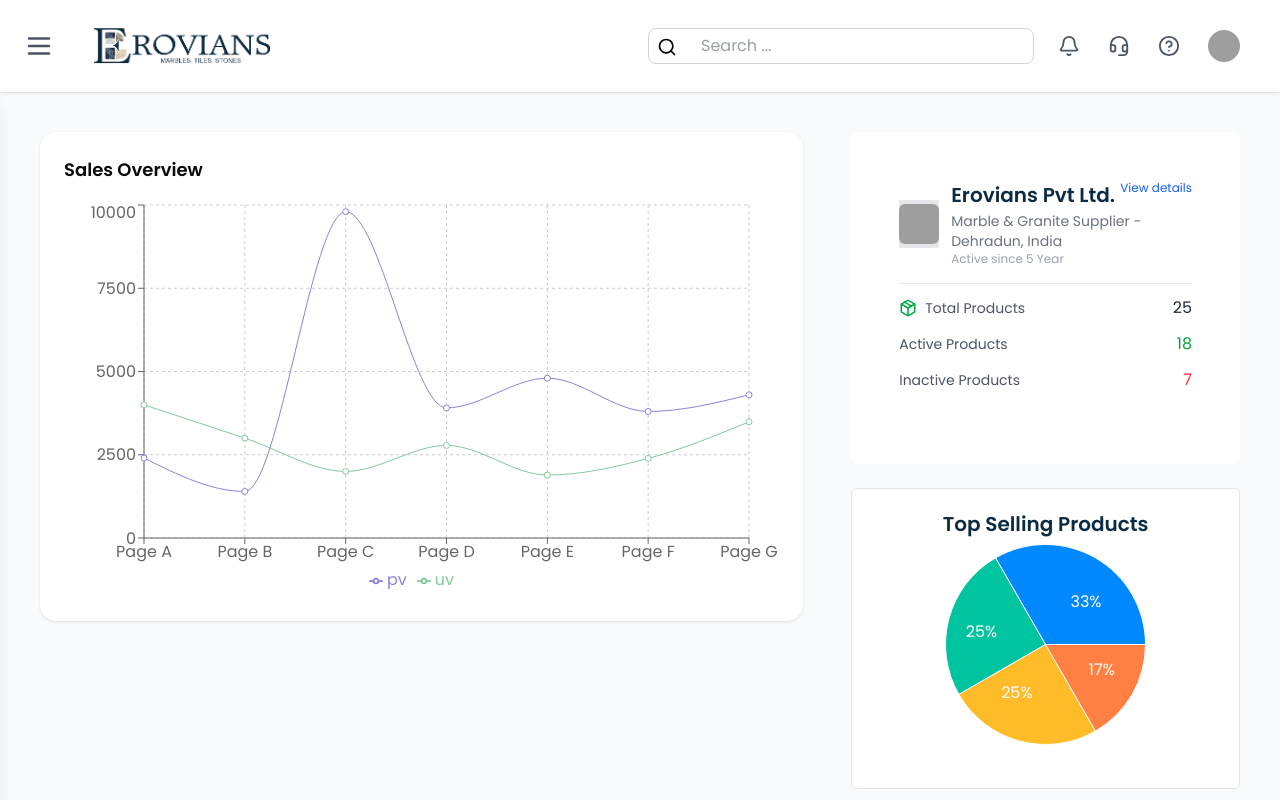
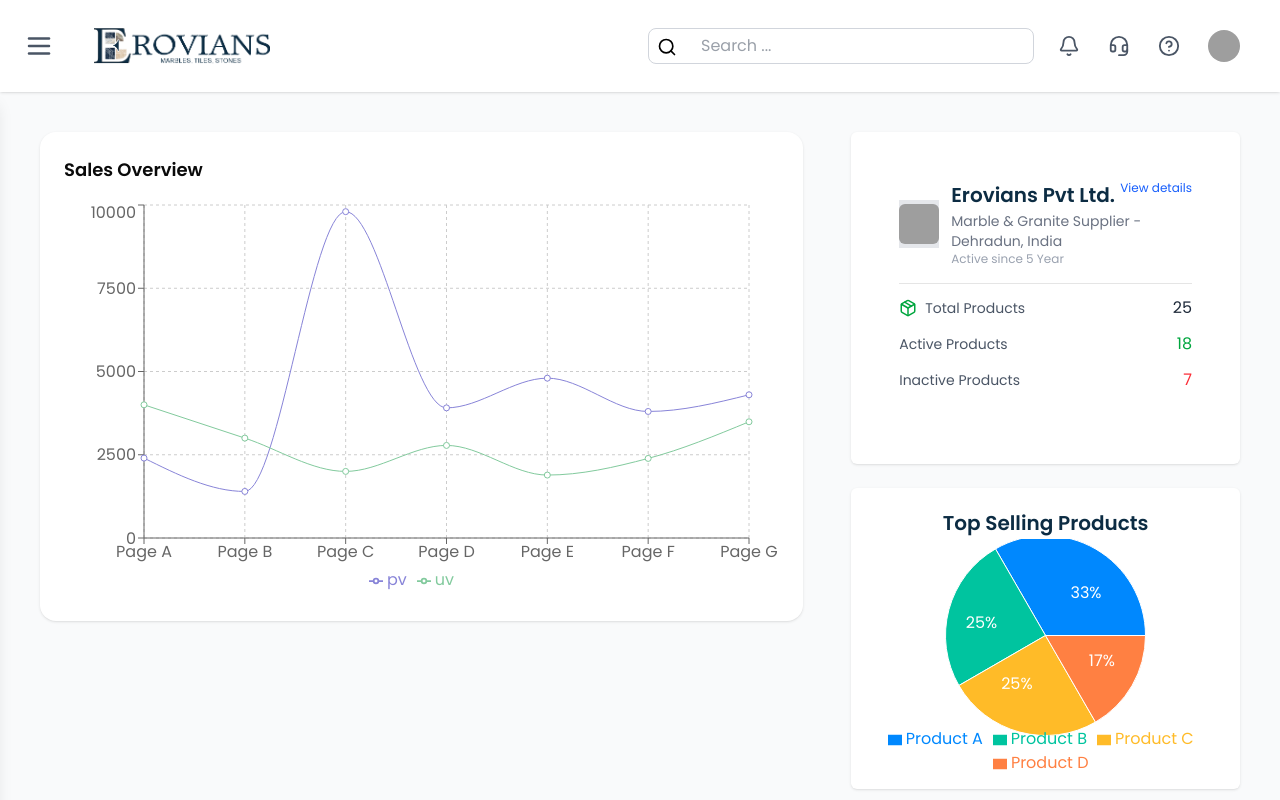
Before and after one commit to erovians/Erovians, a React (Vite) app in the folder seller/: page /sellerdashboard in a window 1280 px wide. Built offline with nearby package versions, Linux system fonts and the light colour scheme; grey boxes are pictures that could not be loaded.

Commit message:
added some responsiveness in SellerDashboardHome

```diff
--- a/seller/src/pages/SellerDashboard/components/Home/SellerPieChart.jsx
+++ b/seller/src/pages/SellerDashboard/components/Home/SellerPieChart.jsx
@@ -1,10 +1,10 @@
-import { Cell, Pie, PieChart, ResponsiveContainer } from "recharts";
+import { Cell, Pie, PieChart, ResponsiveContainer, Legend } from "recharts";
 
 const data = [
-  { name: "Group A", value: 400 },
-  { name: "Group B", value: 300 },
-  { name: "Group C", value: 300 },
-  { name: "Group D", value: 200 },
+  { name: "Product A", value: 400 },
+  { name: "Product B", value: 300 },
+  { name: "Product C", value: 300 },
+  { name: "Product D", value: 200 },
 ];
 
 const RADIAN = Math.PI / 180;
@@ -39,7 +39,7 @@ export default function SellerPieChart() {
   return (
     <ResponsiveContainer
       width="100%"
-      height="70%"
+      height="80%"
       //   className={"bg-amber-300 h-[50%]"}
     >
       <PieChart>
@@ -60,6 +60,14 @@ export default function SellerPieChart() {
             />
           ))}
         </Pie>
+       {/* Legend outside with gap */}
+      <div className="mt-10">
+        <Legend
+          layout="horizontal"
+          align="center"
+          verticalAlign="bottom"
+        />
+      </div>
       </PieChart>
     </ResponsiveContainer>
   );
--- a/seller/src/pages/SellerDashboard/components/Home/SellerProfile.jsx
+++ b/seller/src/pages/SellerDashboard/components/Home/SellerProfile.jsx
@@ -16,7 +16,7 @@ const SellerProfile = () => {
   };
 
   return (
-    <div className=" p-6  mb-6 h-full">
+    <div className="p-6 mb-6 h-full">
       {/* Header: Seller + Company */}
       <div className="flex items-center justify-between mb-4">
         <div className="flex items-center">
--- a/seller/src/pages/SellerDashboard/pages/SellerDashboardHome.jsx
+++ b/seller/src/pages/SellerDashboard/pages/SellerDashboardHome.jsx
@@ -6,10 +6,10 @@ import SellerPieChart from "../components/Home/SellerPieChart";
 
 const SellerDashboardHome = () => {
   return (
-    <div className="flex h-screen ">
+    <div className="flex flex-col lg:flex-row h-auto lg:h-screen">
       {/* Left Section (Chart) */}
-      <div className="flex-1 p-6">
-        <div className="bg-white p-6 rounded-2xl shadow h-[65%] flex flex-col">
+      <div className="flex-1 p-4 lg:p-6">
+        <div className="bg-white p-4 lg:p-6 rounded-2xl shadow h-[300px] lg:h-[65%] flex flex-col">
           <h2 className="text-lg font-semibold mb-4">Sales Overview</h2>
           <div className="flex-1">
             <SellerChart />
@@ -18,14 +18,14 @@ const SellerDashboardHome = () => {
       </div>
 
       {/* Right Section (Profile + Banner) */}
-      <div className="w-[35%]  p-6 flex flex-col gap-6">
+      <div className="w-full lg:w-[35%] p-4 lg:p-6 flex flex-col gap-6">
         {/* Profile Card */}
-        <div className="bg-white  p-6 rounded-sm">
+        <div className="bg-white shadow p-4 lg:p-6 rounded-sm">
           <SellerProfile />
         </div>
 
         {/* Banner Card */}
-        <div className="  border rounded-sm bg-white h-[40%]">
+        <div className="shadow rounded-sm bg-white h-[300px] lg:h-[40%]">
           <h3 className="text-center mt-5 font-bold text-lg text-gray-800">
             Top Selling Products
           </h3>
```
